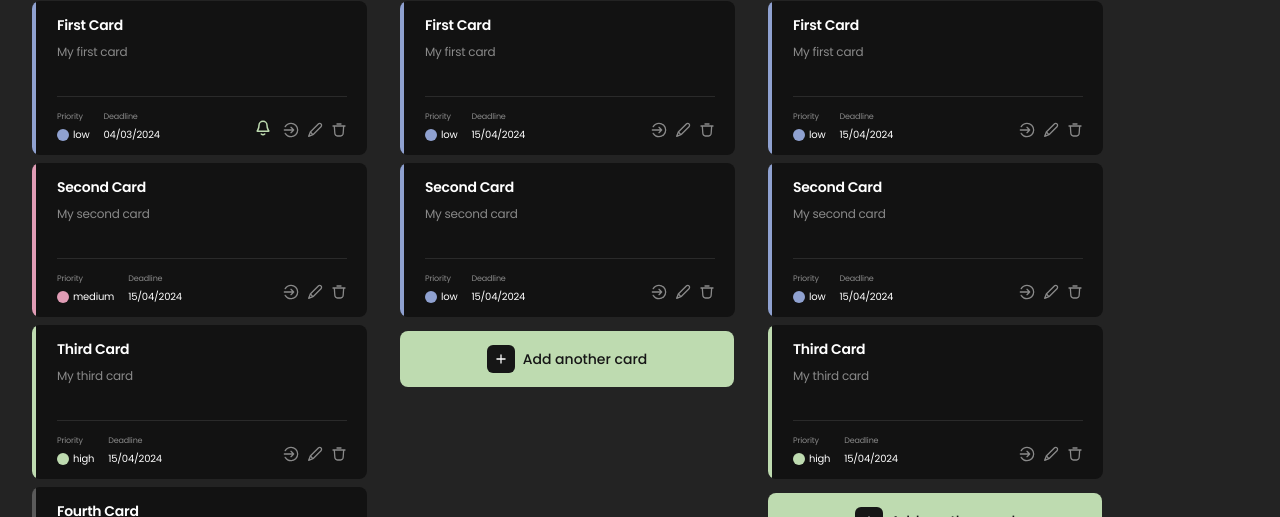
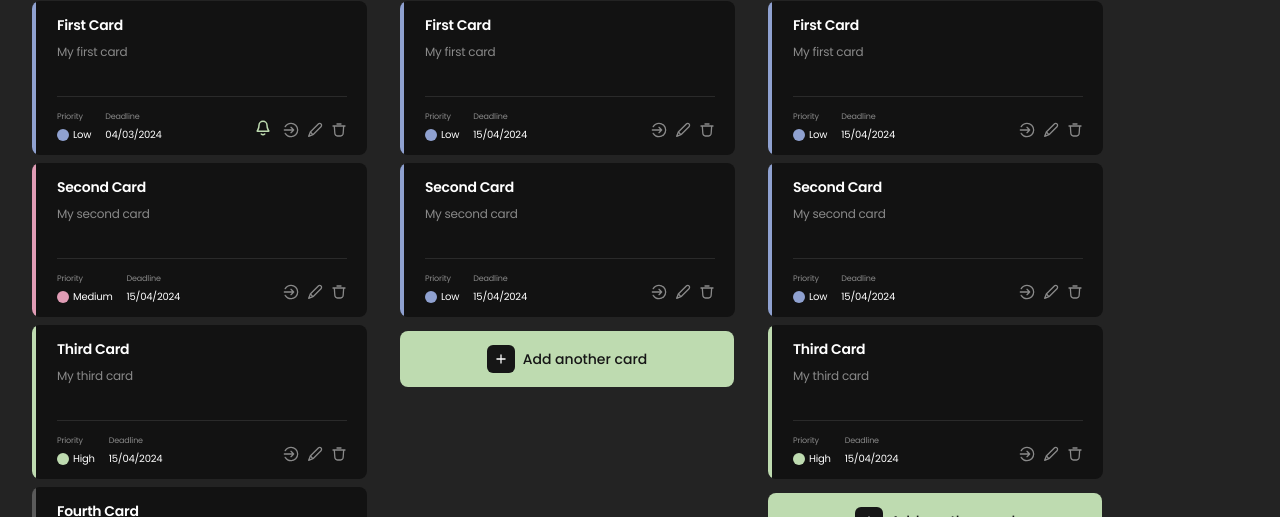
Before and after one commit to MSAnnaM/frontend-project, a React (Create React App) app: page /frontend-project/home in a window 1280 px wide. Shown: the part 205-722 px from the top of the page. Built offline with nearby package versions, Linux system fonts and the light colour scheme.

Commit message:
fix upperCase

```diff
--- a/src/components/ScreensPage/Card/Card.jsx
+++ b/src/components/ScreensPage/Card/Card.jsx
@@ -6,6 +6,8 @@ import css from './Card.module.css';
 
 const Card = ({ data }) => {
   const { title, description, priority, deadline } = data;
+
+  const priorityText = priority.replace(priority[0], priority[0].toUpperCase());
 
   const priorityCard = {
     [css.priority_low]: priority === cardPriority.LOW,
@@ -35,7 +37,7 @@ const Card = ({ data }) => {
                 <div
                   className={classNames(css.priority_icon, priorityCard)}
                 ></div>
-                <span className={css.addition_value}>{priority}</span>
+                <span className={css.addition_value}>{priorityText}</span>
               </div>
             </div>
             <div className={css.addition}>
```
